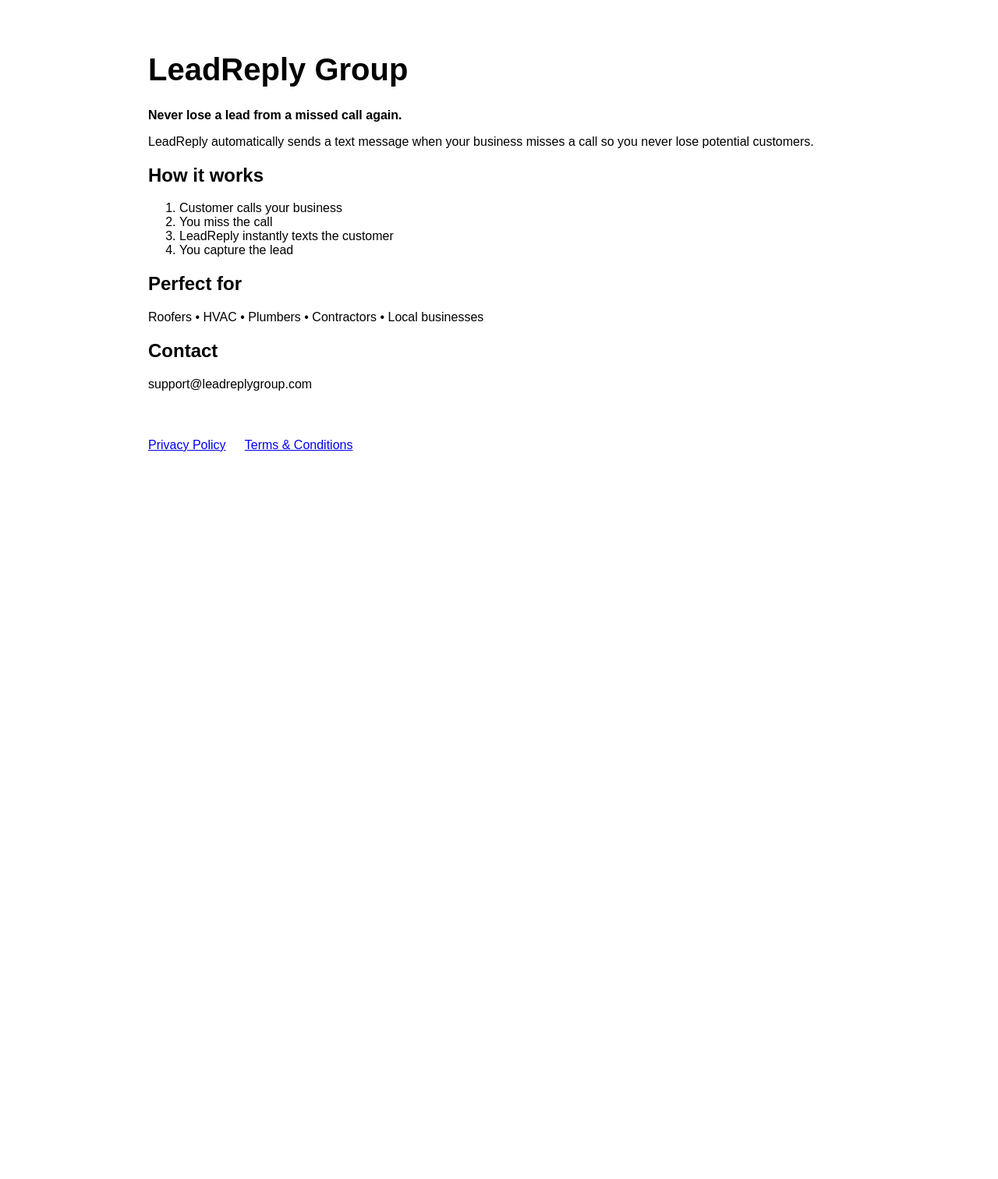
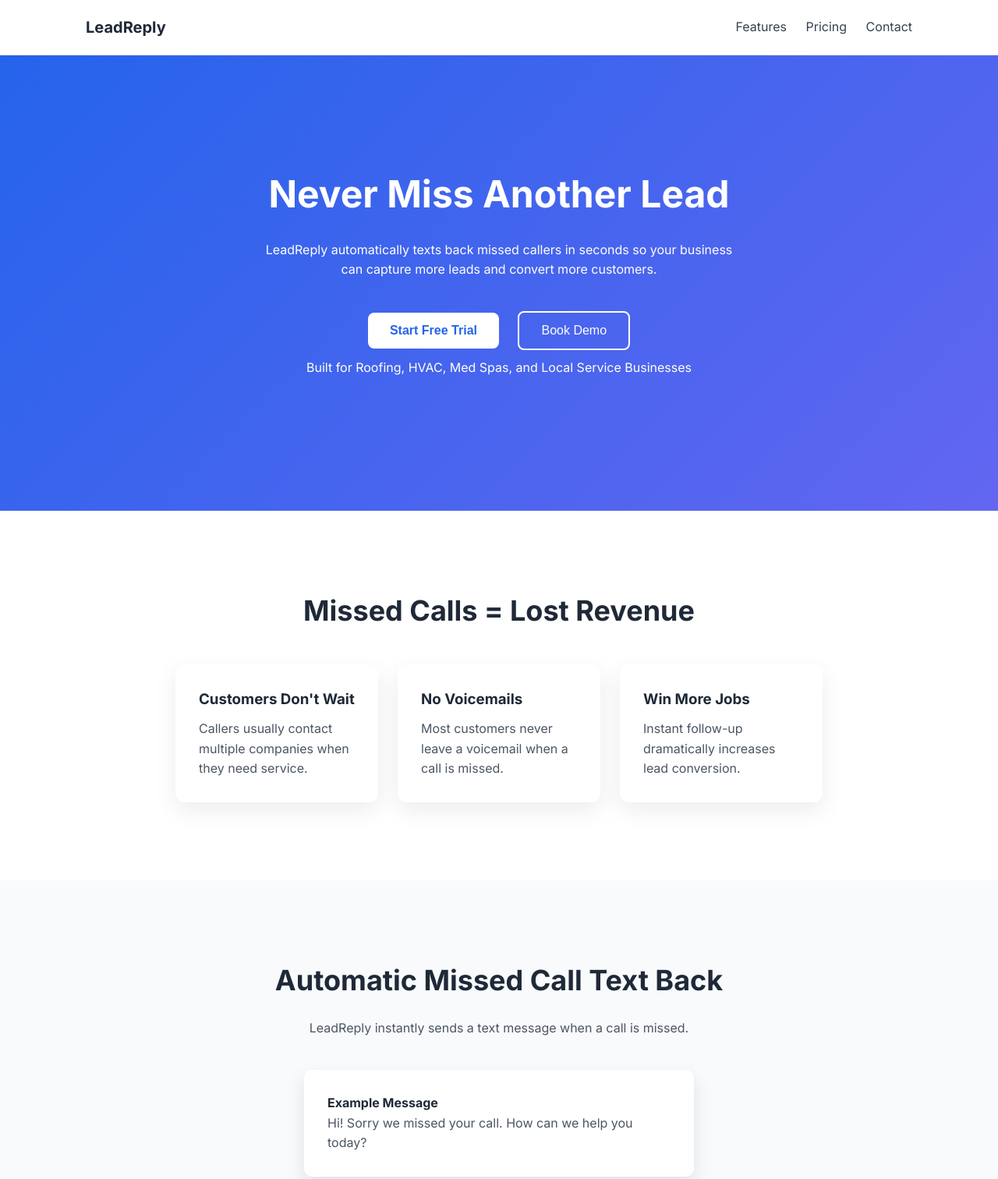
Before and after one commit to alexutomi/leadreply-site, a plain HTML site: page index.html in a window 1280 px wide. Shown: the top 1512 px of the page at 78% size. Before the commit the page ends 800 px from the top, so only its background shows below. Drawn offline with Linux system fonts and the light colour scheme.

Commit message:
index.html

```diff
--- a/index.html
+++ b/index.html
@@ -1,77 +1,444 @@
 <!DOCTYPE html>
-<html>
+<html lang="en">
+
 <head>
-<title>LeadReply Group</title>
+
+<meta charset="UTF-8">
 <meta name="viewport" content="width=device-width, initial-scale=1.0">
+
+<title>LeadReply | Never Miss Another Lead</title>
+
+<link href="https://fonts.googleapis.com/css2?family=Inter:wght@300;400;600;700&display=swap" rel="stylesheet">
+
 <style>
 
+*{
+margin:0;
+padding:0;
+box-sizing:border-box;
+}
+
 body{
-font-family: Arial;
-max-width: 900px;
+font-family:'Inter',sans-serif;
+color:#1f2937;
+line-height:1.6;
+}
+
+html{
+scroll-behavior:smooth;
+}
+
+.container{
+max-width:1100px;
 margin:auto;
-padding:40px;
+padding:0 20px;
+}
+
+section{
+padding:100px 0;
 }
 
 h1{
-font-size:40px;
+font-size:48px;
+margin-bottom:20px;
+}
+
+h2{
+font-size:36px;
+margin-bottom:20px;
+text-align:center;
+}
+
+p{
+color:#4b5563;
+}
+
+/* NAVBAR */
+
+.navbar{
+position:sticky;
+top:0;
+background:white;
+border-bottom:1px solid #e5e7eb;
+z-index:1000;
+}
+
+.navbar-content{
+display:flex;
+justify-content:space-between;
+align-items:center;
+height:70px;
+}
+
+.logo{
+font-weight:700;
+font-size:20px;
+}
+
+.nav-links a{
+margin-left:20px;
+text-decoration:none;
+color:#374151;
+font-weight:500;
+}
+
+.nav-links a:hover{
+color:#2563eb;
+}
+
+/* HERO */
+
+.hero{
+background:linear-gradient(135deg,#2563eb,#6366f1);
+color:white;
+text-align:center;
+padding:140px 20px;
+}
+
+.hero p{
+color:white;
+max-width:600px;
+margin:auto;
+margin-bottom:30px;
 }
 
 button{
-padding:12px 20px;
-background:black;
-color:white;
+padding:14px 28px;
+border-radius:8px;
 border:none;
-border-radius:6px;
 font-size:16px;
+margin:10px;
+cursor:pointer;
+transition:all .2s ease;
 }
 
-footer{
-margin-top:60px;
+.primary{
+background:white;
+color:#2563eb;
+font-weight:600;
 }
 
-a{
-margin-right:20px;
+.primary:hover{
+transform:translateY(-2px);
+box-shadow:0 10px 20px rgba(0,0,0,0.15);
+}
+
+.secondary{
+background:transparent;
+border:2px solid white;
+color:white;
+}
+
+.secondary:hover{
+background:white;
+color:#2563eb;
+}
+
+/* CARDS */
+
+.cards{
+display:flex;
+flex-wrap:wrap;
+justify-content:center;
+gap:25px;
+margin-top:40px;
+}
+
+.card{
+background:white;
+padding:30px;
+border-radius:12px;
+width:260px;
+box-shadow:0 10px 30px rgba(0,0,0,0.08);
+transition:all .2s ease;
+}
+
+.card:hover{
+transform:translateY(-5px);
+}
+
+.card h3{
+margin-bottom:10px;
+}
+
+/* MESSAGE BOX */
+
+.message-box{
+background:white;
+padding:30px;
+max-width:500px;
+margin:40px auto;
+border-radius:10px;
+box-shadow:0 10px 25px rgba(0,0,0,0.1);
+}
+
+/* PRICING */
+
+.pricing{
+background:#f8fafc;
+}
+
+.price{
+font-size:28px;
+margin:10px 0;
+}
+
+/* CONTACT */
+
+.contact{
+text-align:center;
+}
+
+.contact p{
+margin-bottom:20px;
+}
+
+/* FOOTER */
+
+footer{
+background:#111827;
+color:white;
+padding:40px;
+text-align:center;
+}
+
+footer a{
+color:#9ca3af;
+margin:0 10px;
+text-decoration:none;
+}
+
+footer a:hover{
+color:white;
+}
+
+/* MOBILE */
+
+@media(max-width:700px){
+
+h1{
+font-size:36px;
+}
+
+.cards{
+flex-direction:column;
+align-items:center;
+}
+
+.nav-links{
+display:none;
+}
+
 }
 
 </style>
+
 </head>
+
 
 <body>
 
-<h1>LeadReply Group</h1>
+<!-- NAVBAR -->
 
-<p><b>Never lose a lead from a missed call again.</b></p>
+<div class="navbar">
+
+<div class="container navbar-content">
+
+<div class="logo">LeadReply</div>
+
+<div class="nav-links">
+<a href="#features">Features</a>
+<a href="#pricing">Pricing</a>
+<a href="#contact">Contact</a>
+</div>
+
+</div>
+
+</div>
+
+
+<!-- HERO -->
+
+<section class="hero">
+
+<div class="container">
+
+<h1>Never Miss Another Lead</h1>
 
 <p>
-LeadReply automatically sends a text message when your business
-misses a call so you never lose potential customers.
+LeadReply automatically texts back missed callers in seconds so your
+business can capture more leads and convert more customers.
 </p>
 
-<h2>How it works</h2>
+<button class="primary">Start Free Trial</button>
+<button class="secondary">Book Demo</button>
 
-<ol>
-<li>Customer calls your business</li>
-<li>You miss the call</li>
-<li>LeadReply instantly texts the customer</li>
-<li>You capture the lead</li>
-</ol>
+<p>Built for Roofing, HVAC, Med Spas, and Local Service Businesses</p>
 
-<h2>Perfect for</h2>
+</div>
+
+</section>
+
+
+<!-- FEATURES -->
+
+<section id="features">
+
+<div class="container">
+
+<h2>Missed Calls = Lost Revenue</h2>
+
+<div class="cards">
+
+<div class="card">
+<h3>Customers Don't Wait</h3>
+<p>Callers usually contact multiple companies when they need service.</p>
+</div>
+
+<div class="card">
+<h3>No Voicemails</h3>
+<p>Most customers never leave a voicemail when a call is missed.</p>
+</div>
+
+<div class="card">
+<h3>Win More Jobs</h3>
+<p>Instant follow-up dramatically increases lead conversion.</p>
+</div>
+
+</div>
+
+</div>
+
+</section>
+
+
+<!-- SOLUTION -->
+
+<section class="pricing">
+
+<div class="container">
+
+<h2>Automatic Missed Call Text Back</h2>
+
+<p style="text-align:center;">
+LeadReply instantly sends a text message when a call is missed.
+</p>
+
+<div class="message-box">
+
+<strong>Example Message</strong>
 
 <p>
-Roofers • HVAC • Plumbers • Contractors • Local businesses
+Hi! Sorry we missed your call. How can we help you today?
 </p>
 
-<h2>Contact</h2>
+</div>
 
-<p>support@leadreplygroup.com</p>
+</div>
+
+</section>
+
+
+<!-- HOW IT WORKS -->
+
+<section>
+
+<div class="container">
+
+<h2>How It Works</h2>
+
+<div class="cards">
+
+<div class="card">
+<h3>1. Customer Calls</h3>
+<p>A potential customer calls your business.</p>
+</div>
+
+<div class="card">
+<h3>2. Call Is Missed</h3>
+<p>If no one answers, LeadReply detects it.</p>
+</div>
+
+<div class="card">
+<h3>3. Text Sent Instantly</h3>
+<p>An automatic SMS message is sent immediately.</p>
+</div>
+
+</div>
+
+</div>
+
+</section>
+
+
+<!-- PRICING -->
+
+<section id="pricing" class="pricing">
+
+<div class="container">
+
+<h2>Simple Pricing</h2>
+
+<div class="cards">
+
+<div class="card">
+<h3>Starter</h3>
+<div class="price">$49/mo</div>
+<p>Up to 500 conversations</p>
+</div>
+
+<div class="card">
+<h3>Growth</h3>
+<div class="price">$99/mo</div>
+<p>Up to 2000 conversations</p>
+</div>
+
+<div class="card">
+<h3>Pro</h3>
+<div class="price">$199/mo</div>
+<p>Unlimited conversations</p>
+</div>
+
+</div>
+
+</div>
+
+</section>
+
+
+<!-- CONTACT -->
+
+<section id="contact">
+
+<div class="container contact">
+
+<h2>Contact Us</h2>
+
+<p>
+Interested in using LeadReply for your business?
+</p>
+
+<p>
+Email: support@leadreplygroup.com
+</p>
+
+</div>
+
+</section>
+
+
+<!-- FOOTER -->
 
 <footer>
 
-<a href="/privacy.html">Privacy Policy</a>
-<a href="/terms.html">Terms & Conditions</a>
+<p>© 2026 LeadReply Group</p>
+
+<a href="/privacy-policy.html">Privacy Policy</a>
+<a href="/terms-and-conditions.html">Terms & Conditions</a>
 
 </footer>
 
+
 </body>
+
 </html>
```
